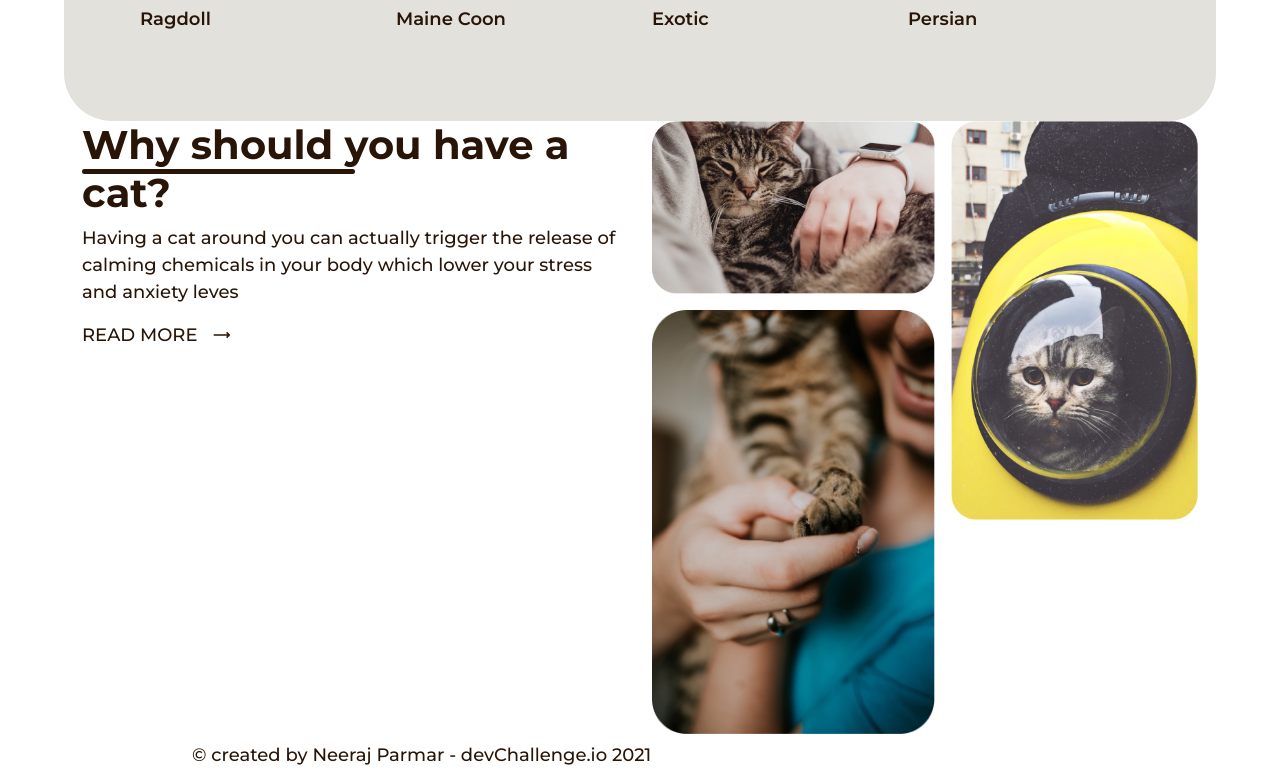
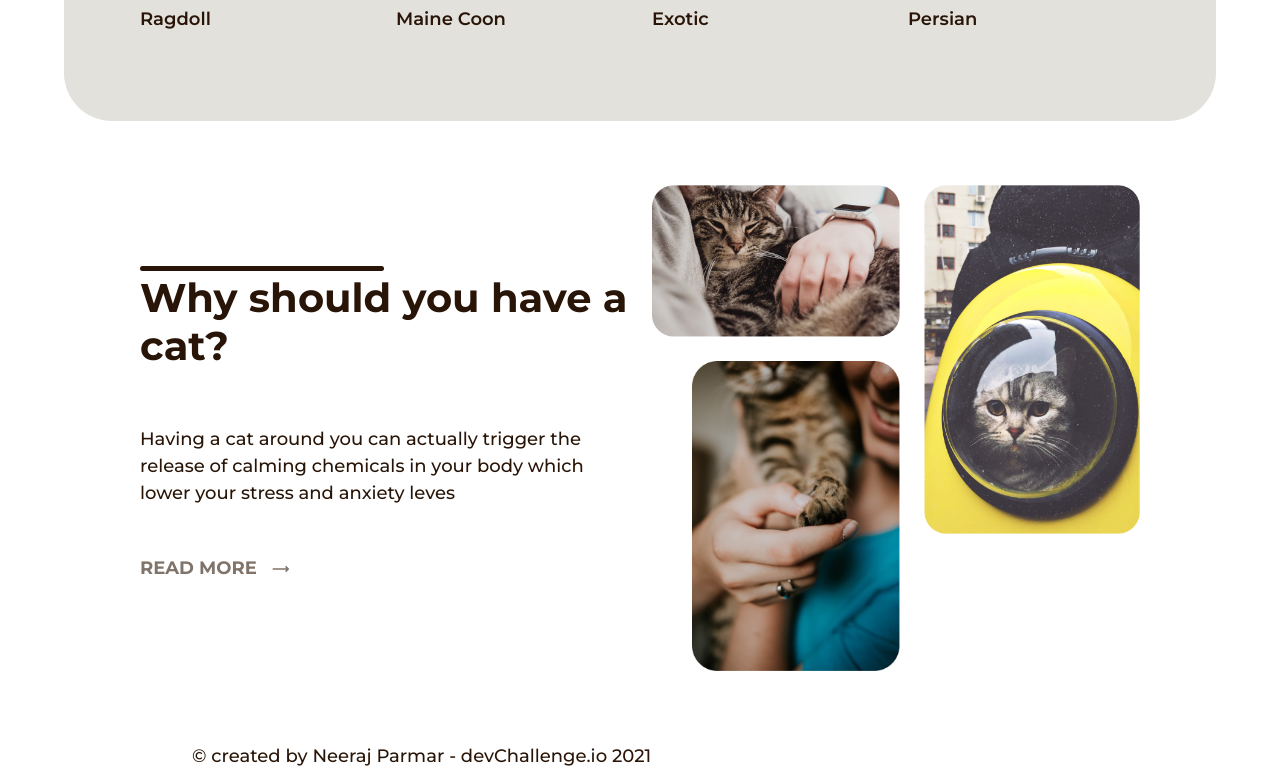
Before and after one commit to nkp1111/cat-wiki, a React (Create React App) app: page / in a window 1280 px wide. Shown: the part 862-1640 px from the top of the page. Built offline with nearby package versions, Linux system fonts and the light colour scheme; no server answers; a web font is replaced by a local one.

Commit message:
feat: add info section styles

```diff
--- a/src/components/CatBreed/showPage.css
+++ b/src/components/CatBreed/showPage.css
@@ -10,6 +10,7 @@
   font-size: 1rem;
 }
 
+/* h2 line style  */
 .main__section-breed .section-heading::after {
   bottom: -0.5rem;
 }
--- a/src/components/Info/ImageGrid.js
+++ b/src/components/Info/ImageGrid.js
@@ -6,8 +6,8 @@ const { image1, image2, image3 } = images
 const ImageGrid = () => {
   return (
     <div className='info-grid'>
-      <div className="d-flex gap-3">
-        <div className="d-flex flex-column align-items-end gap-3">
+      <div className="d-flex gap-4">
+        <div className="d-flex flex-column align-items-end gap-4">
           <div className='img-holder-1'>
             <img src={image2} alt="cat" />
           </div>
--- a/src/components/Info/index.js
+++ b/src/components/Info/index.js
@@ -2,13 +2,14 @@ import React from 'react'
 import { CgArrowLongRight } from 'react-icons/cg'
 
 import ImageGrid from './ImageGrid'
+import "./info.css"
 
 const index = () => {
   return (
     <section className='main__section-info'>
       <div className="container">
         <div className="row">
-          <div className="col-md-6">
+          <div className="col-md-6 info-text">
             <h2 className='section-heading'>Why should you have a cat?</h2>
             <p>
               Having a cat around you can actually trigger the release of calming chemicals in your body which lower your stress and anxiety leves
--- /dev/null
+++ b/src/components/Info/info.css
@@ -0,0 +1,28 @@
+.main__section-info {
+  padding: var(--padding-x);
+}
+
+.info-text {
+  display: flex;
+  justify-content: center;
+  flex-direction: column;
+}
+
+/* h2 line style  */
+.main__section-info .section-heading::after {
+  top: -0.5rem;
+}
+
+.main__section-info .section-heading+p {
+  margin: 3rem 0;
+}
+
+.main__section-info a {
+  font-weight: 700;
+  color: var(--dark-brown);
+}
+
+/* image grid  */
+.img-holder-3 {
+  margin-left: 2.5rem;
+}
```
